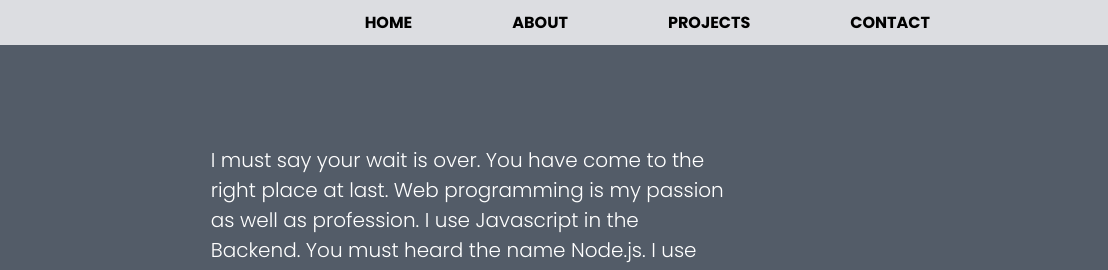
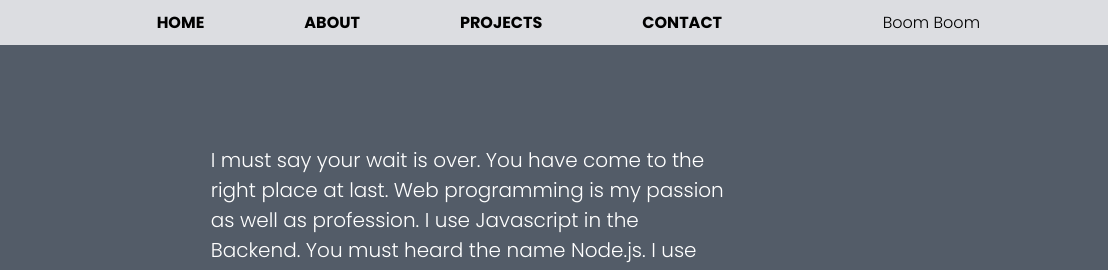
Before and after one commit to linarifux/newPortfolio, a plain HTML site: page index.html in a window 1280 px wide. Shown: the top 270 px of the page, 172-1280 px from the left. Drawn offline with Linux system fonts and the light colour scheme.

Commit message:
Check no 2

```diff
--- a/index.html
+++ b/index.html
@@ -23,8 +23,7 @@
                 </ul>
                 <i class="fas fa-bars" id="bars" onclick="myFunction()"></i>
                 <i class="fas fa-times" id="times" onclick="menuClose()"></i>
-
-
+                <p>Boom Boom</p>
             </div>
         </div>
     </section>
```
